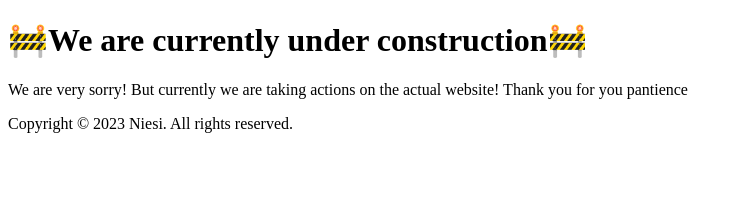
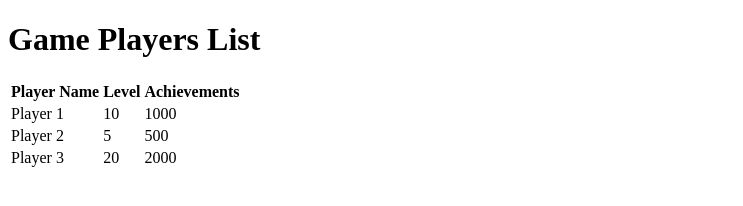
Before and after one commit to Glaciermane/TNA, a plain HTML site: page index.html in a window 1280 px wide. Shown: the whole page, without its empty margins (0-743 px from the left). Drawn offline with Linux system fonts and the light colour scheme.

Commit message:
Update index.html

```diff
--- a/index.html
+++ b/index.html
@@ -1,14 +1,31 @@
 <!DOCTYPE html>
 <html>
 <head>
-	<title>TNA Tier List</title>
+	<title>Game Players List</title>
 </head>
 <body>
-	<h1>🚧We are currently under construction🚧</h1>
-	<p>We are very sorry! But currently we are taking actions on the actual website! Thank you for you pantience</p>
+	<h1>Game Players List</h1>
+	<table>
+		<tr>
+			<th>Player Name</th>
+			<th>Level</th>
+			<th>Achievements</th>
+		</tr>
+		<tr>
+			<td>Player 1</td>
+			<td>10</td>
+			<td>1000</td>
+		</tr>
+		<tr>
+			<td>Player 2</td>
+			<td>5</td>
+			<td>500</td>
+		</tr>
+		<tr>
+			<td>Player 3</td>
+			<td>20</td>
+			<td>2000</td>
+		</tr>
+	</table>
 </body>
-	<div class="footer">
-  <p class="footer-text">Copyright &copy; 2023 Niesi. All rights reserved.</p>
-</div>
-<link rel="stylesheet" type="text/css" href="bg.css">
 </html>
```
